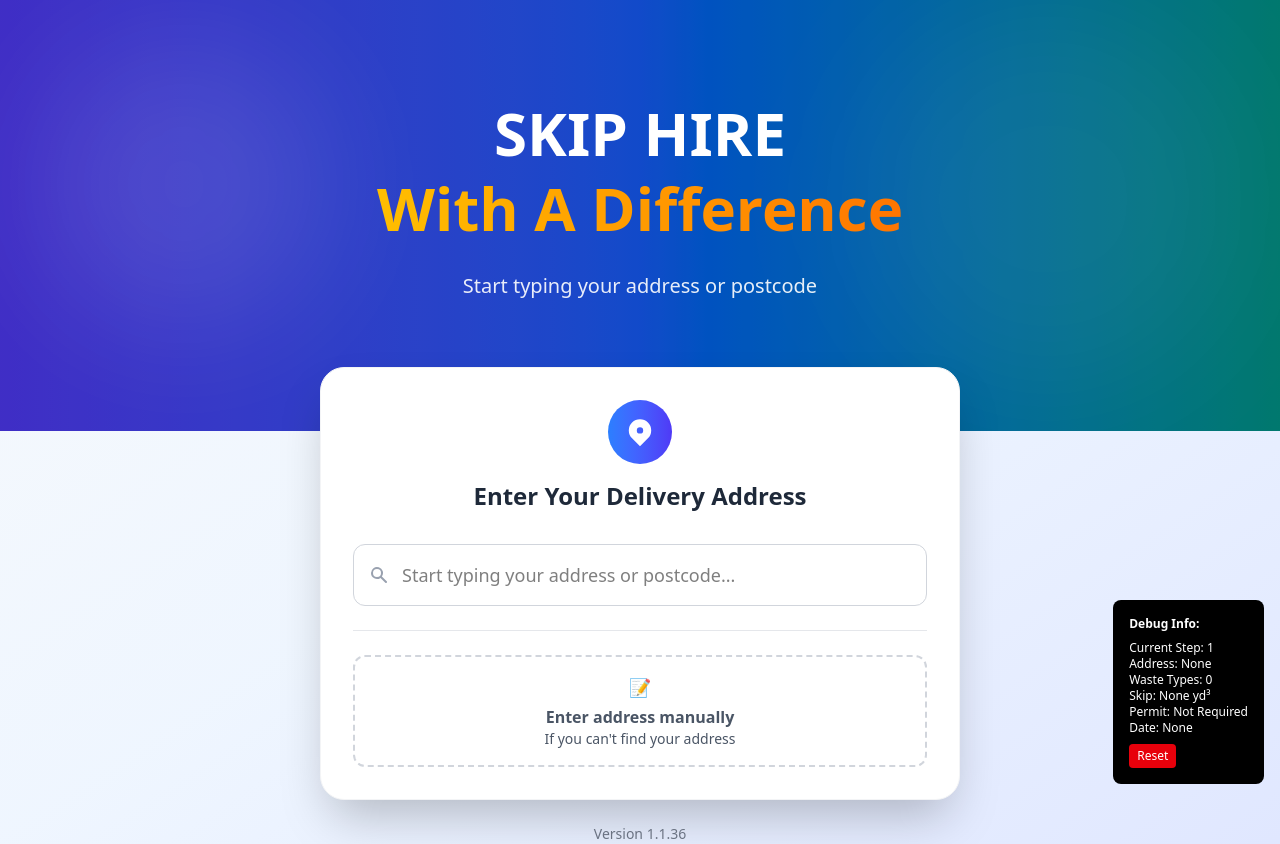
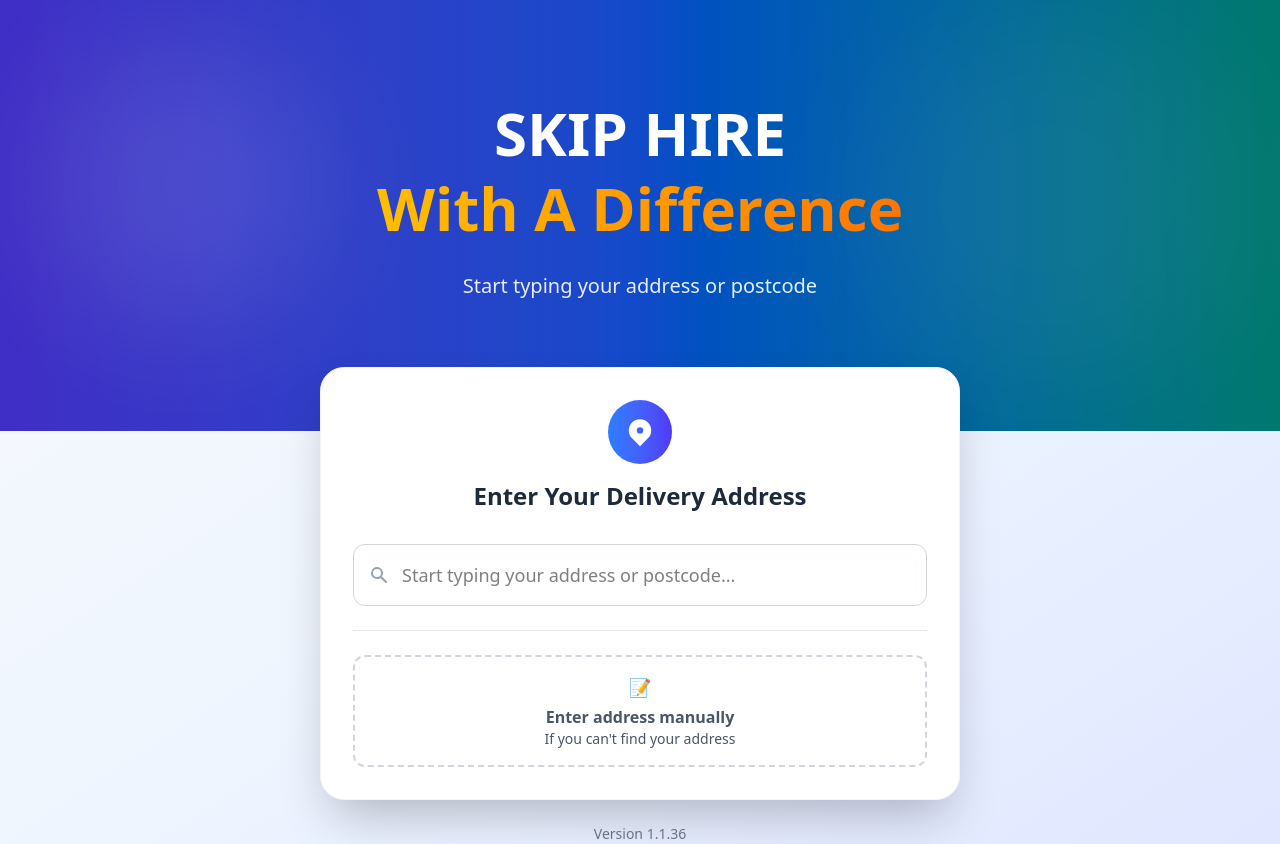
Before and after one commit to tonny-dev/wewantwaste, a React (Vite) app: page / in a window 1280 px wide. Built offline with nearby package versions, Linux system fonts and the light colour scheme.

Commit message:
Add: configuration updates

```diff
--- a/src/App.jsx
+++ b/src/App.jsx
@@ -253,7 +253,7 @@ function App() {
       <main className="min-h-screen">{renderCurrentStep()}</main>
 
       {/* Debug panel (remove in production) */}
-      {process.env.NODE_ENV === "development" && (
+      {/* {process.env.NODE_ENV === "development" && (
         <div className="fixed bottom-4 right-4 bg-black bg-opacity-75 text-white p-4 rounded-lg text-xs max-w-xs">
           <div className="font-bold mb-2">Debug Info:</div>
           <div>Current Step: {currentStep}</div>
@@ -271,7 +271,7 @@ function App() {
             Reset
           </button>
         </div>
-      )}
+      )} */}
     </div>
   );
 }
```
